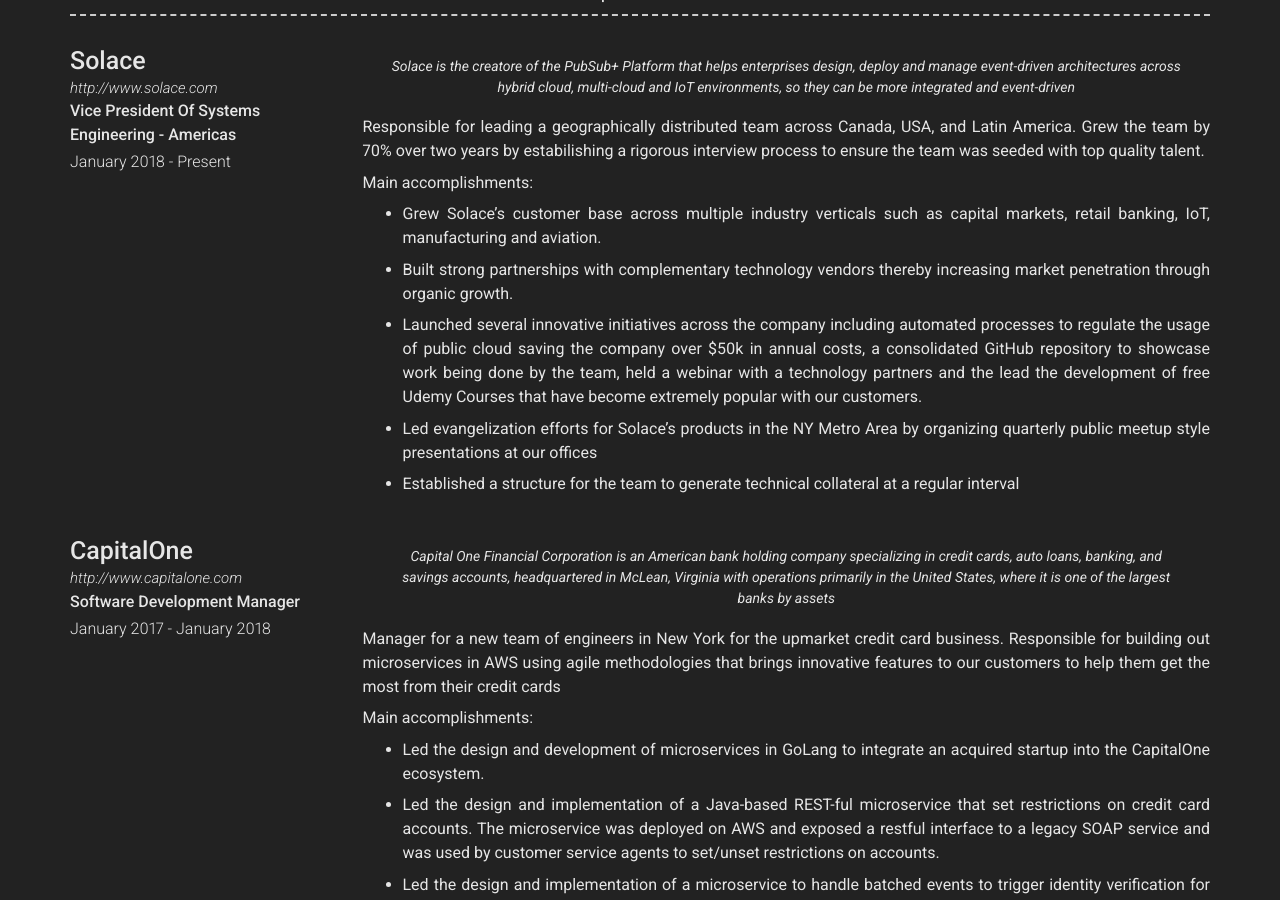
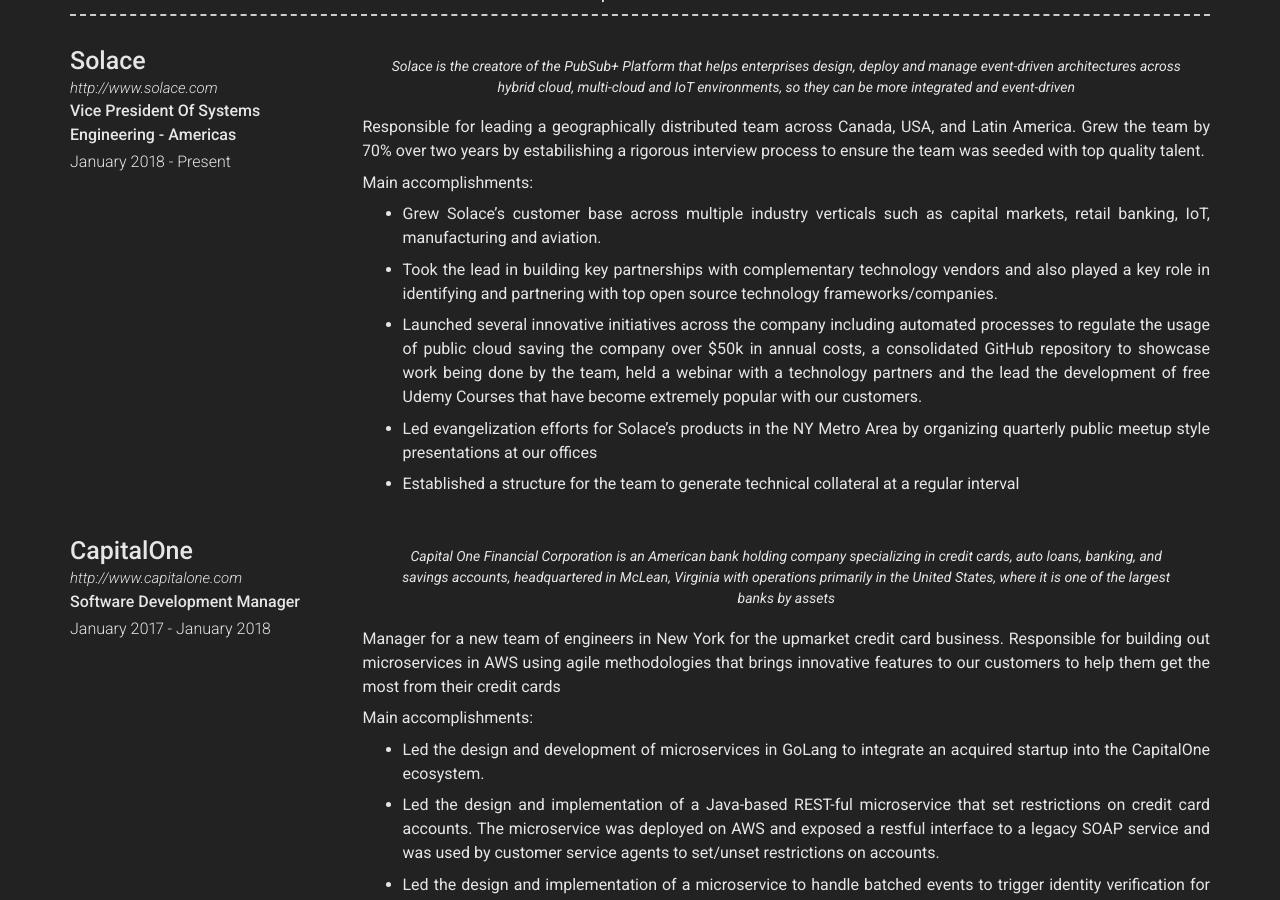
Before and after one commit to TKTheTechie/TKTheTechie.github.io, a Jekyll site: the page built from index.md, in a window 1280 px wide and 900 px high, scrolled down 1749 px. Built offline with Jekyll 4.4.1, drawn with Linux system fonts in a browser that asks for light colours; nearby versions of some CDN libraries.

Commit message:
Update experience.yml

```diff
--- a/_data/experience.yml
+++ b/_data/experience.yml
@@ -13,7 +13,7 @@
 
       * Grew Solace's customer base across multiple industry verticals such as capital markets, retail banking, IoT, manufacturing and aviation.
 
-      * Built strong partnerships with complementary technology vendors thereby increasing market penetration through organic growth.
+      * Took the lead in building key partnerships with complementary technology vendors and also played a key role in identifying and partnering with top open source technology frameworks/companies.
 
       * Launched several innovative initiatives across the company including automated processes to regulate the usage of public cloud saving the company over $50k in annual costs,
       a consolidated GitHub repository to showcase work being done by the team, held a webinar with a technology partners and the lead the development of free Udemy Courses that have become
```
